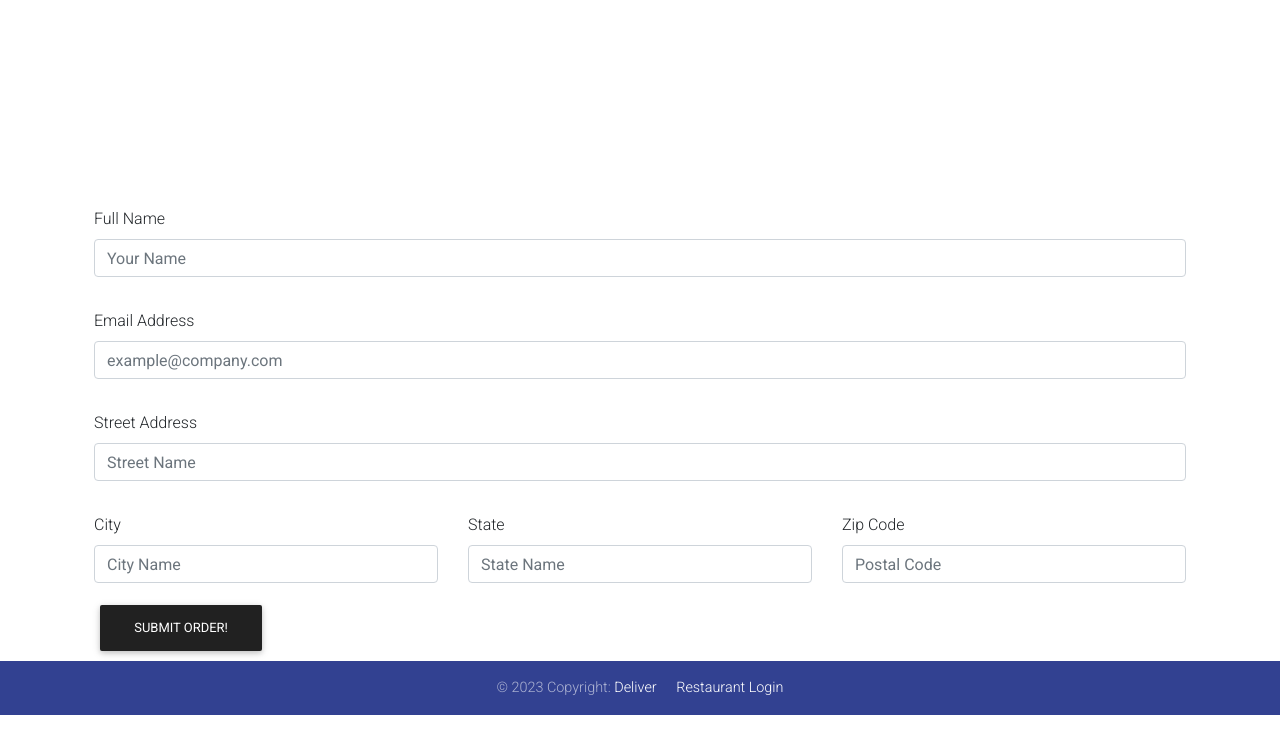
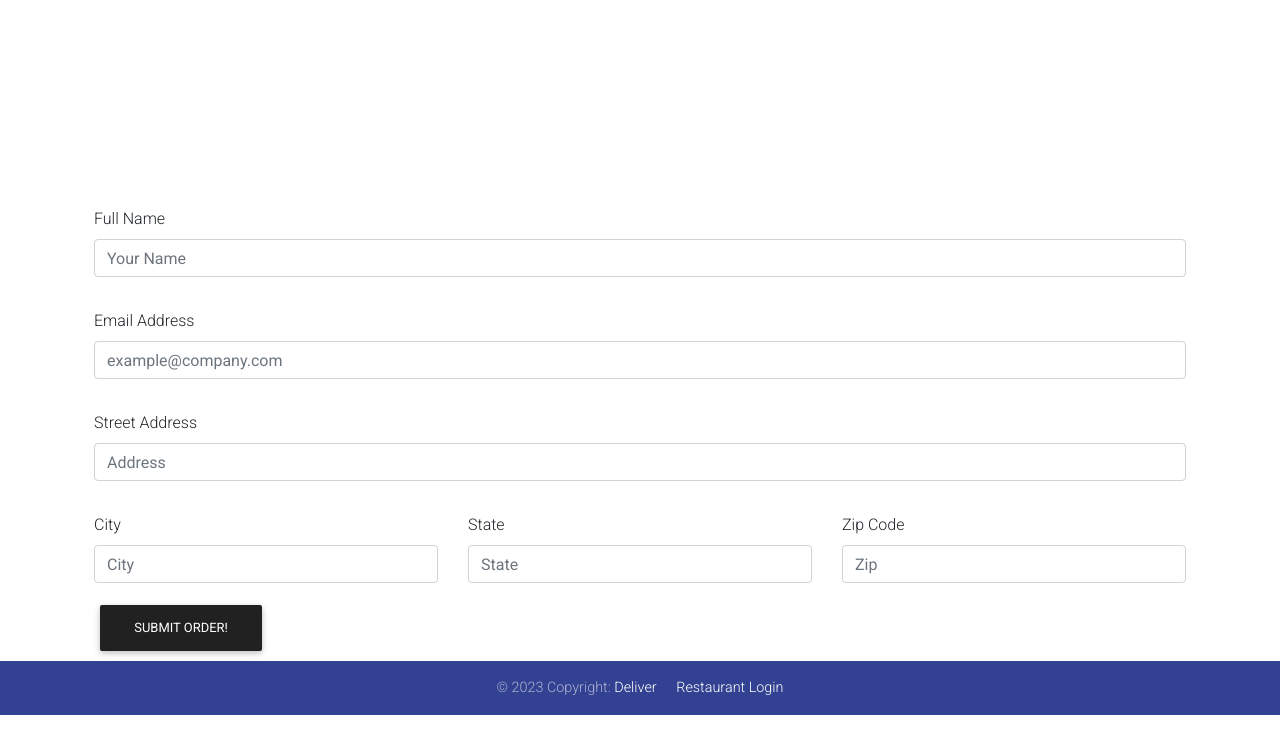
Before and after one commit to PiyushKBhattacharyya/Deliver, a Django app: template deliver/customer/templates/customer/order.html in a window 1280 px wide. Shown: the part 85-814 px from the top of the page. Run offline with Django 3.2, Linux system fonts and the light colour scheme; the template is opened without the code that fills it, so the values that code supplies are empty; some libraries are stand-ins or nearby versions.

Commit message:
final_commit

```diff
--- a/deliver/customer/templates/customer/order.html
+++ b/deliver/customer/templates/customer/order.html
@@ -102,28 +102,28 @@
 
                 <div class="form-group pt-3">
                     <label for="name">Street Address</label>
-                    <input required class="form-control" type="text" placeholder="Street Name" name="street" />
+                    <input required class="form-control" type="text" placeholder="Address" name="street" />
                 </div>
 
                 <div class="row">
                     <div class="col-md-4 col-sm-12">
                         <div class="form-group pt-3">
                             <label for="name">City</label>
-                            <input required class="form-control" type="text" placeholder="City Name" name="city" />
+                            <input required class="form-control" type="text" placeholder="City" name="city" />
                         </div>
                     </div>
 
                     <div class="col-md-4 col-sm-12">
                         <div class="form-group pt-3">
                             <label for="name">State</label>
-                            <input required class="form-control" type="text" placeholder="State Name" name="state" />
+                            <input required class="form-control" type="text" placeholder="State" name="state" />
                         </div>
                     </div>
 
                     <div class="col-md-4 col-sm-12">
                         <div class="form-group pt-3">
                             <label for="name">Zip Code</label>
-                            <input required class="form-control" type="text" placeholder="Postal Code" name="zip" />
+                            <input required class="form-control" type="text" placeholder="Zip" name="zip" />
                         </div>
                     </div>
                 </div>
```
Also changed, not shown: deliver/db.sqlite3.
